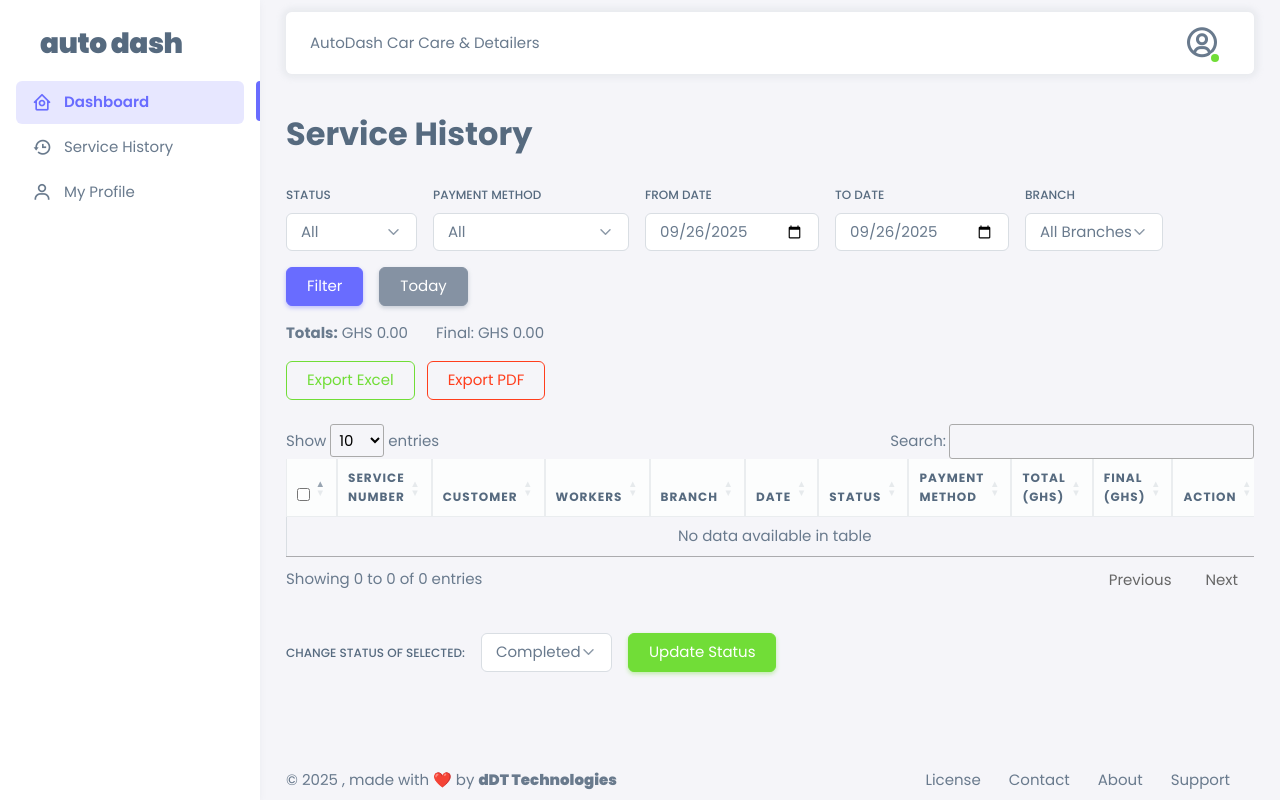
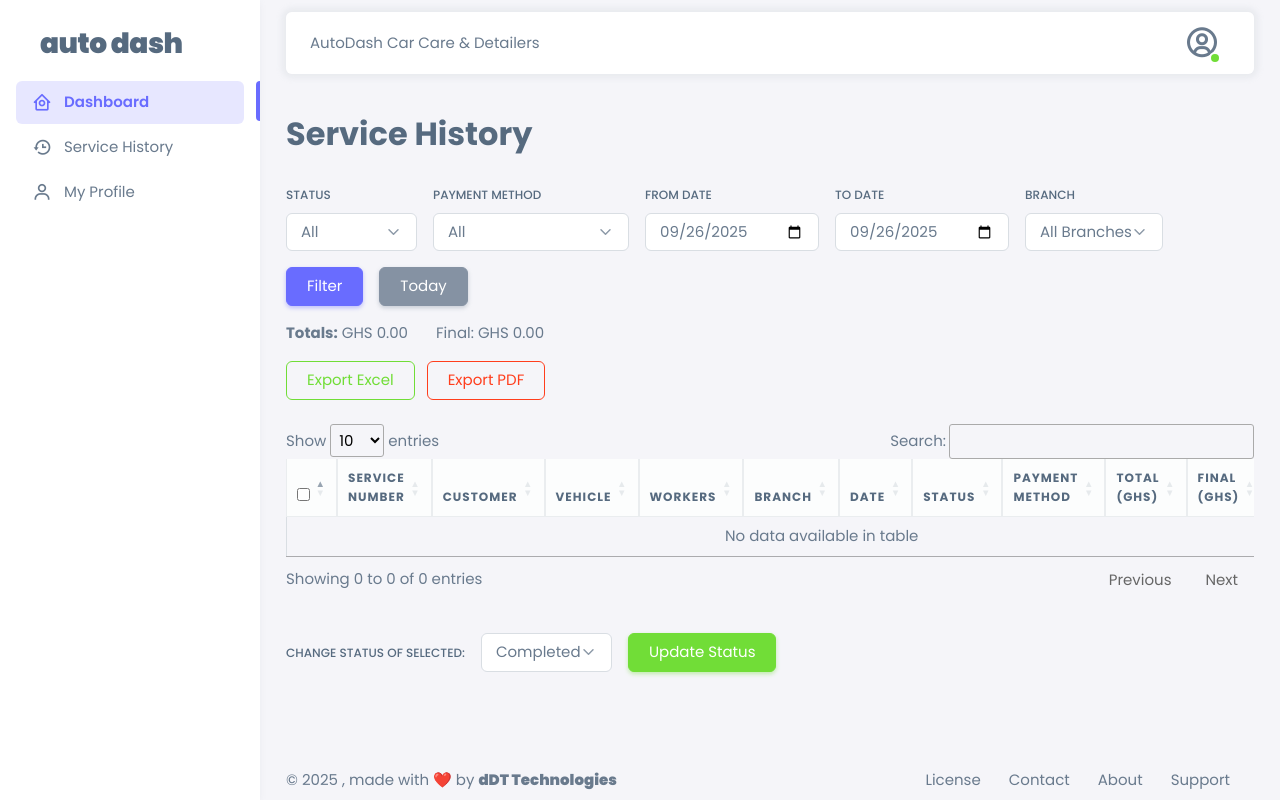
Before and after one commit to mikegyamfi/auto-dash, a Django app: page /service-history/ in a window 1280 px wide. Run offline with Django 5.2, Linux system fonts and the light colour scheme; a user stored in the database is signed in; data comes from the database, SQL or seed files in the repository; both versions use the stored data as it was after the commit; some libraries are stand-ins or nearby versions.

Commit message:
add vehicle column to service history table

```diff
--- a/autodash_App/templates/layouts/workers/service_history.html
+++ b/autodash_App/templates/layouts/workers/service_history.html
@@ -146,6 +146,7 @@
                     </th>
                     <th>Service Number</th>
                     <th>Customer</th>
+                    <th>Vehicle</th>
                     <th>Workers</th>
                     <th>Branch</th>
                     <th>Date</th>
@@ -176,6 +177,7 @@
                           {{ service.customer.user.first_name }}
                           {{ service.customer.user.last_name }}
                         </td>
+                        <td>{{service.vehicle.car_plate}} ({{service.vehicle.car_make}})</td>
                         <td>
                           {% for w in service.workers.all %}
                             {{ w.user.first_name }} {{ w.user.last_name }}
```
Also changed, not shown: db.sqlite3.
